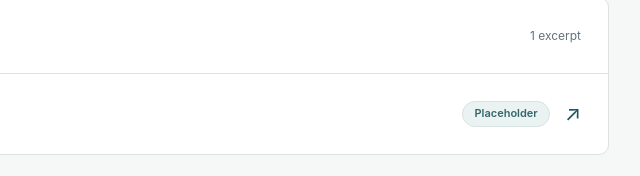
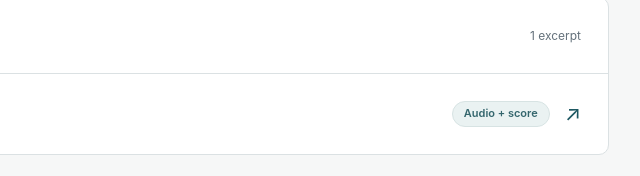
Before and after one commit to Hao-1995/phd-listening-examples, a plain HTML site: page index.html in a window 1280 px wide. Shown: the part 256-432 px from the top of the page, 501-1141 px from the left. Drawn offline with Linux system fonts and the light colour scheme.

Commit message:
Mark Chapter 1 Excerpt 1 as available on thesis index

```diff
--- a/index.html
+++ b/index.html
@@ -13,7 +13,7 @@
 <main class="shell">
 <section class="hero"><p class="eyebrow">Hao Wu · PhD Thesis</p><h1>Musical Excerpts</h1><p class="lead">Musical excerpts accompanying Hao Wu's PhD thesis.</p></section>
 <div class="chapter-list" aria-label="Musical excerpts by chapter">
-<section class="chapter-card" aria-labelledby="chapter-01"><div class="chapter-heading"><h2 id="chapter-01">Chapter 1</h2><span class="chapter-count">1 excerpt</span></div><ul class="excerpt-list"><li><a class="excerpt-link" href="chapter-01/excerpt-01/" aria-label="Open Chapter 1, Musical Excerpt 1"><span><span class="excerpt-name">Musical Excerpt 1</span><span class="excerpt-sub">Section [1.X] · Page [XX]</span></span><span class="right"><span class="status">Placeholder</span><span class="arrow" aria-hidden="true">↗</span></span></a></li></ul></section>
+<section class="chapter-card" aria-labelledby="chapter-01"><div class="chapter-heading"><h2 id="chapter-01">Chapter 1</h2><span class="chapter-count">1 excerpt</span></div><ul class="excerpt-list"><li><a class="excerpt-link" href="chapter-01/excerpt-01/" aria-label="Open Chapter 1, Musical Excerpt 1"><span><span class="excerpt-name">Musical Excerpt 1</span><span class="excerpt-sub">Section [1.X] · Page [XX]</span></span><span class="right"><span class="status">Audio + score</span><span class="arrow" aria-hidden="true">↗</span></span></a></li></ul></section>
 <section class="chapter-card" aria-labelledby="chapter-05"><div class="chapter-heading"><h2 id="chapter-05">Chapter 5</h2><span class="chapter-count">3 excerpts</span></div><ul class="excerpt-list"><li><a class="excerpt-link" href="chapter-05/excerpt-01/" aria-label="Open Chapter 5, Musical Excerpt 1"><span><span class="excerpt-name">Musical Excerpt 1</span><span class="excerpt-sub">Section [5.X] · Page [XX]</span></span><span class="right"><span class="status">Placeholder</span><span class="arrow" aria-hidden="true">↗</span></span></a></li>
 <li><a class="excerpt-link" href="chapter-05/excerpt-02/" aria-label="Open Chapter 5, Musical Excerpt 2"><span><span class="excerpt-name">Musical Excerpt 2</span><span class="excerpt-sub">Section [5.X] · Page [XX]</span></span><span class="right"><span class="status">Placeholder</span><span class="arrow" aria-hidden="true">↗</span></span></a></li>
 <li><a class="excerpt-link" href="chapter-05/excerpt-03/" aria-label="Open Chapter 5, Musical Excerpt 3"><span><span class="excerpt-name">Musical Excerpt 3</span><span class="excerpt-sub">Section [5.X] · Page [XX]</span></span><span class="right"><span class="status">Placeholder</span><span class="arrow" aria-hidden="true">↗</span></span></a></li></ul></section>
```
